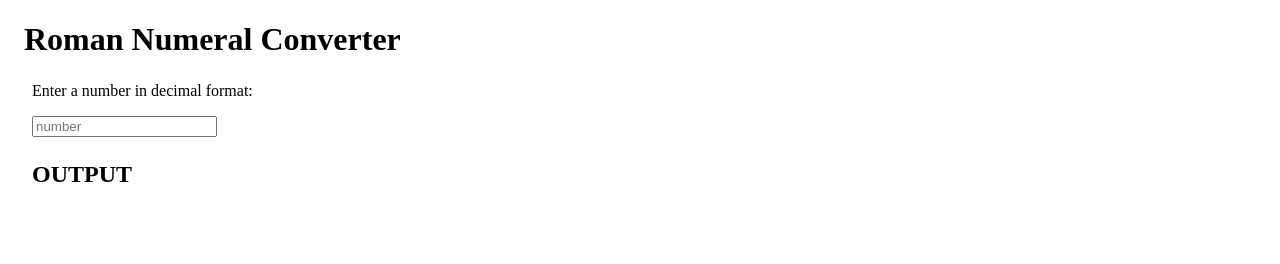
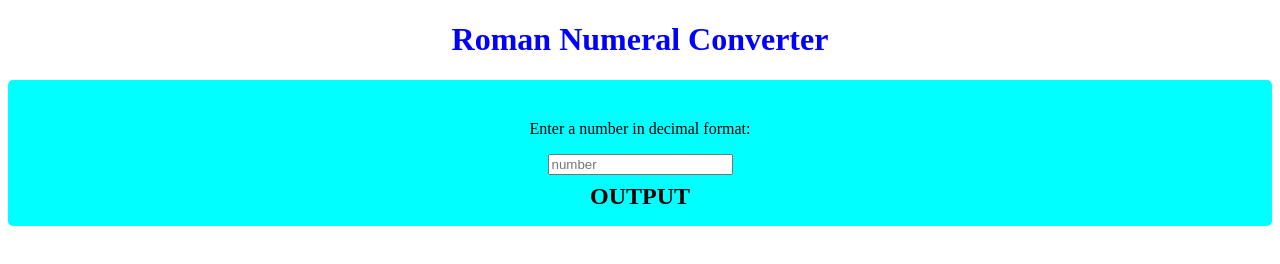
Before and after one commit to nickdloucks/Roman-Numeral-project, a website with bundled scripts: page index.html in a window 1280 px wide. Built offline with nearby package versions, Linux system fonts and the light colour scheme.

Commit message:
tinkering with styling

```diff
--- a/index.html
+++ b/index.html
@@ -3,7 +3,7 @@
     <head>
         <meta charset="UTF-8">
         <title>Roman Numeral Converter</title>
-        <link rel="stylesheet" type="text/css" href="roman-numeral-converter.css"/>
+        <link rel="stylesheet" type="text/css" href="./roman-numeral-converter.css"/>
 
         <script type="module" src="index.mjs" async></script>
 
@@ -13,6 +13,7 @@
             <h1>Roman Numeral Converter</h1>
         </header>
     <main>
+        <div class="rom-conv">
             <div class="input-box">
                 <p>Enter a number in decimal format:</p>
                 <input type="text" id="num-in" value=""
@@ -23,7 +24,7 @@
             <div class="output-box">
                 <h2 id="roman-out">output</h2>
             </div>
-
+        </div>
 
     </main>
 
--- a/roman-numeral-converter.css
+++ b/roman-numeral-converter.css
@@ -1,11 +1,25 @@
 header{
+    color: blue;
     margin: 1em;
+    margin: auto;
+    text-align: center;
+}
+.rom-conv{
+    background-color:aqua;
+    margin: 1em;
+    margin: auto;
+    padding: 1em;
+    border-radius: 5px;
 }
 .input-box{
     margin: 1.5em;
-
+    margin-bottom: .5em;
+    text-align: center;
 }
 #roman-out{
     text-transform: uppercase;
-    margin: 1em;
+    margin: auto;
+    text-align: center;
 }
+/* find a solution to changing styles that
+doesn't involve disabling the browser's cache*/
```
Lines whose indentation alone changed are shown as unchanged.
